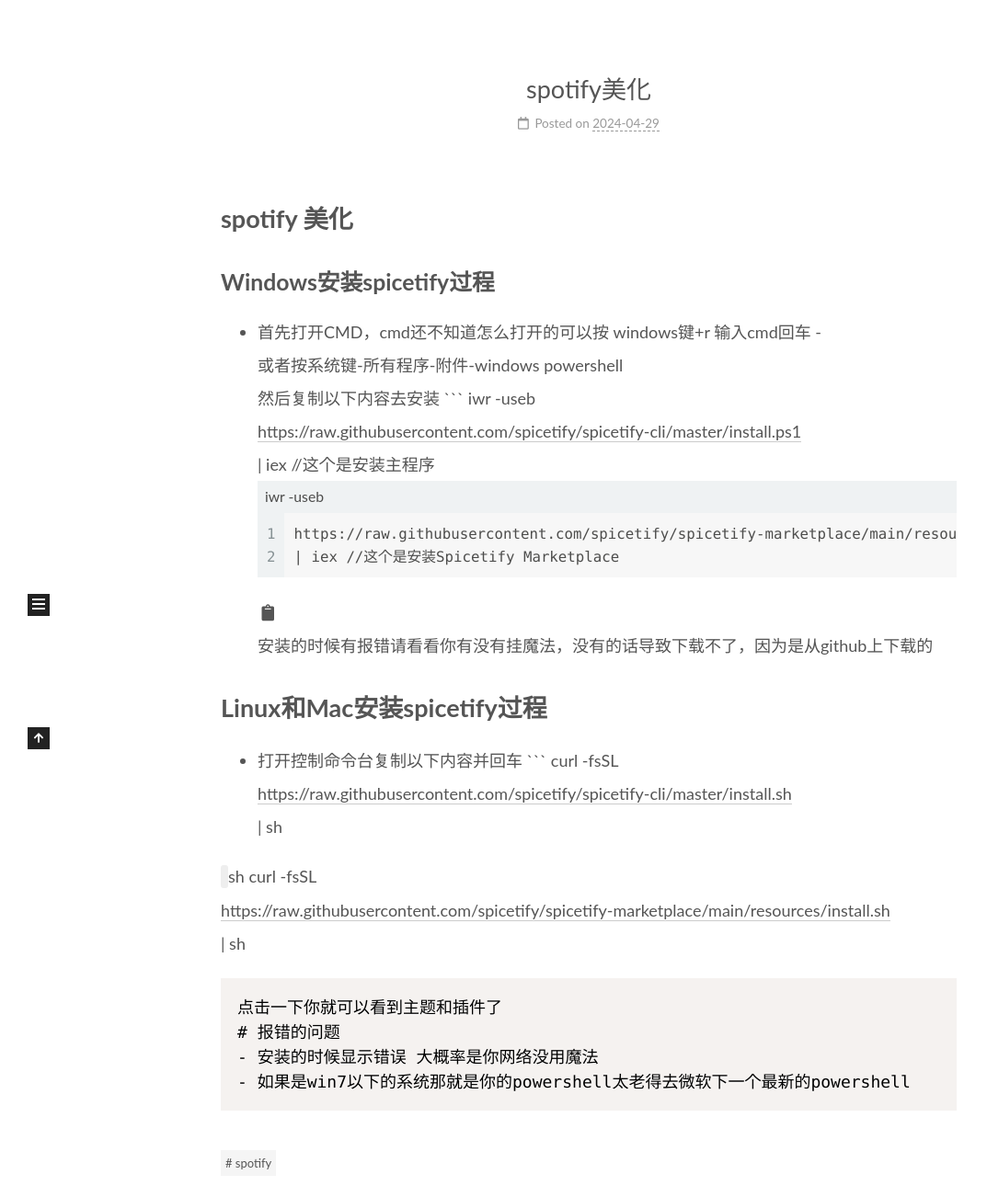
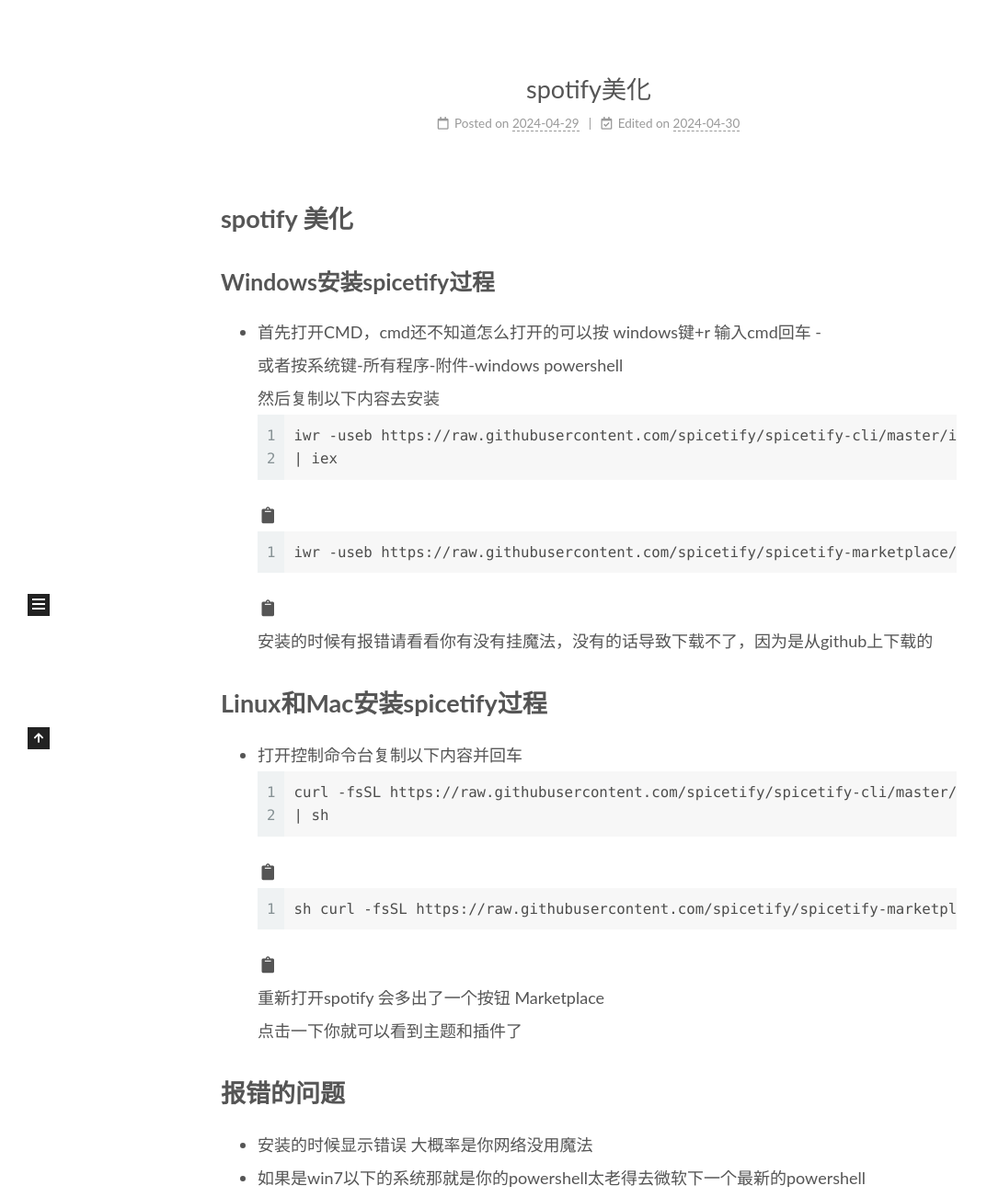
Before and after one commit to Duoqixiaozei/blog-en, a plain HTML site: page 2024/04/29/spotify美化/index.html in a window 1280 px wide. Shown: the part 85-1387 px from the top of the page at 92% size, without its empty margins (0-1073 px from the left). Drawn offline with Linux system fonts and the light colour scheme; files that its build step writes are made by us from their sources; files whose address does not match are found by name.

Commit message:
Site updated: 2024-04-30 14:40:26

```diff
--- a/2024/04/29/spotify美化/index.html
+++ b/2024/04/29/spotify美化/index.html
@@ -20,15 +20,15 @@
     var CONFIG = {"hostname":"duoqixiaozei.github.io","root":"/Pw0n.github.io/","scheme":"Pisces","version":"7.8.0","exturl":false,"sidebar":{"position":"left","display":"post","padding":18,"offset":12,"onmobile":false},"copycode":{"enable":true,"show_result":true,"style":null},"back2top":{"enable":true,"sidebar":false,"scrollpercent":false},"bookmark":{"enable":false,"color":"#222","save":"auto"},"fancybox":false,"mediumzoom":false,"lazyload":false,"pangu":false,"comments":{"style":"tabs","active":null,"storage":true,"lazyload":false,"nav":null},"algolia":{"hits":{"per_page":10},"labels":{"input_placeholder":"Search for Posts","hits_empty":"We didn't find any results for the search: ${query}","hits_stats":"${hits} results found in ${time} ms"}},"localsearch":{"enable":false,"trigger":"auto","top_n_per_article":1,"unescape":false,"preload":false},"motion":{"enable":true,"async":false,"transition":{"post_block":"fadeIn","post_header":"slideDownIn","post_body":"slideDownIn","coll_header":"slideLeftIn","sidebar":"slideUpIn"}},"path":"search.xml"};
   </script>
 
-  <meta name="description" content="spotify 美化Windows安装spicetify过程 首先打开CMD，cmd还不知道怎么打开的可以按 windows键+r 输入cmd回车 -或者按系统键-所有程序-附件-windows powershell然后复制以下内容去安装 &#96;&#96;&#96; iwr -usebhttps:&#x2F;&#x2F;raw.githubusercontent.com&#x2F;spicetify&#x2F;spicetify-c">
+  <meta name="description" content="spotify 美化Windows安装spicetify过程 首先打开CMD，cmd还不知道怎么打开的可以按 windows键+r 输入cmd回车 -或者按系统键-所有程序-附件-windows powershell然后复制以下内容去安装 12iwr -useb https:&#x2F;&#x2F;raw.githubusercontent.com&#x2F;spicetify&#x2F;spicetify-cli&#x2F;master&#x2F;ins">
 <meta property="og:type" content="article">
 <meta property="og:title" content="spotify美化">
 <meta property="og:url" content="https://duoqixiaozei.github.io/Pw0n.github.io/2024/04/29/spotify%E7%BE%8E%E5%8C%96/index.html">
 <meta property="og:site_name" content="PW0N">
-<meta property="og:description" content="spotify 美化Windows安装spicetify过程 首先打开CMD，cmd还不知道怎么打开的可以按 windows键+r 输入cmd回车 -或者按系统键-所有程序-附件-windows powershell然后复制以下内容去安装 &#96;&#96;&#96; iwr -usebhttps:&#x2F;&#x2F;raw.githubusercontent.com&#x2F;spicetify&#x2F;spicetify-c">
+<meta property="og:description" content="spotify 美化Windows安装spicetify过程 首先打开CMD，cmd还不知道怎么打开的可以按 windows键+r 输入cmd回车 -或者按系统键-所有程序-附件-windows powershell然后复制以下内容去安装 12iwr -useb https:&#x2F;&#x2F;raw.githubusercontent.com&#x2F;spicetify&#x2F;spicetify-cli&#x2F;master&#x2F;ins">
 <meta property="og:locale" content="en_US">
 <meta property="article:published_time" content="2024-04-29T07:16:46.000Z">
-<meta property="article:modified_time" content="2024-04-29T07:44:49.433Z">
+<meta property="article:modified_time" content="2024-04-30T06:37:06.408Z">
 <meta property="article:author" content="PW0N">
 <meta property="article:tag" content="spotify">
 <meta name="twitter:card" content="summary">
@@ -174,9 +174,15 @@
               </span>
               <span class="post-meta-item-text">Posted on</span>
 
-
-              <time title="Created: 2024-04-29 15:16:46 / Modified: 15:44:49" itemprop="dateCreated datePublished" datetime="2024-04-29T15:16:46+08:00">2024-04-29</time>
+              <time title="Created: 2024-04-29 15:16:46" itemprop="dateCreated datePublished" datetime="2024-04-29T15:16:46+08:00">2024-04-29</time>
             </span>
+              <span class="post-meta-item">
+                <span class="post-meta-item-icon">
+                  <i class="far fa-calendar-check"></i>
+                </span>
+                <span class="post-meta-item-text">Edited on</span>
+                <time title="Modified: 2024-04-30 14:37:06" itemprop="dateModified" datetime="2024-04-30T14:37:06+08:00">2024-04-30</time>
+              </span>
 
 
 
@@ -190,18 +196,19 @@
 
 
         <h1 id="spotify-美化"><a href="#spotify-美化" class="headerlink" title="spotify 美化"></a>spotify 美化</h1><h2 id="Windows安装spicetify过程"><a href="#Windows安装spicetify过程" class="headerlink" title="Windows安装spicetify过程"></a>Windows安装spicetify过程</h2><ul>
-<li>首先打开CMD，cmd还不知道怎么打开的可以按 windows键+r 输入cmd回车 -<br>或者按系统键-所有程序-附件-windows powershell<br>然后复制以下内容去安装 &#96;&#96;&#96; iwr -useb<br><a target="_blank" rel="noopener" href="https://raw.githubusercontent.com/spicetify/spicetify-cli/master/install.ps1">https://raw.githubusercontent.com/spicetify/spicetify-cli/master/install.ps1</a><br>| iex &#x2F;&#x2F;这个是安装主程序<figure class="highlight plaintext"><figcaption><span>iwr -useb</span></figcaption><table><tr><td class="gutter"><pre><span class="line">1</span><br><span class="line">2</span><br></pre></td><td class="code"><pre><span class="line">https://raw.githubusercontent.com/spicetify/spicetify-marketplace/main/resources/install.ps1 </span><br><span class="line">| iex //这个是安装Spicetify Marketplace</span><br></pre></td></tr></table></figure>
+<li>首先打开CMD，cmd还不知道怎么打开的可以按 windows键+r 输入cmd回车 -<br>或者按系统键-所有程序-附件-windows powershell<br>然后复制以下内容去安装 <figure class="highlight plaintext"><table><tr><td class="gutter"><pre><span class="line">1</span><br><span class="line">2</span><br></pre></td><td class="code"><pre><span class="line">iwr -useb https://raw.githubusercontent.com/spicetify/spicetify-cli/master/install.ps1 </span><br><span class="line">| iex </span><br></pre></td></tr></table></figure>
+<figure class="highlight plaintext"><table><tr><td class="gutter"><pre><span class="line">1</span><br></pre></td><td class="code"><pre><span class="line">iwr -useb https://raw.githubusercontent.com/spicetify/spicetify-marketplace/main/resources/install.ps1 | iex </span><br></pre></td></tr></table></figure>
 安装的时候有报错请看看你有没有挂魔法，没有的话导致下载不了，因为是从github上下载的</li>
 </ul>
 <h1 id="Linux和Mac安装spicetify过程"><a href="#Linux和Mac安装spicetify过程" class="headerlink" title="Linux和Mac安装spicetify过程"></a>Linux和Mac安装spicetify过程</h1><ul>
-<li>打开控制命令台复制以下内容并回车 &#96;&#96;&#96; curl -fsSL<br><a target="_blank" rel="noopener" href="https://raw.githubusercontent.com/spicetify/spicetify-cli/master/install.sh">https://raw.githubusercontent.com/spicetify/spicetify-cli/master/install.sh</a><br>| sh</li>
+<li>打开控制命令台复制以下内容并回车 <figure class="highlight plaintext"><table><tr><td class="gutter"><pre><span class="line">1</span><br><span class="line">2</span><br></pre></td><td class="code"><pre><span class="line">curl -fsSL https://raw.githubusercontent.com/spicetify/spicetify-cli/master/install.sh </span><br><span class="line">| sh</span><br></pre></td></tr></table></figure>
+<figure class="highlight plaintext"><table><tr><td class="gutter"><pre><span class="line">1</span><br></pre></td><td class="code"><pre><span class="line">sh curl -fsSL https://raw.githubusercontent.com/spicetify/spicetify-marketplace/main/resources/install.sh| sh</span><br></pre></td></tr></table></figure>
+重新打开spotify 会多出了一个按钮 Marketplace<br>点击一下你就可以看到主题和插件了</li>
 </ul>
-<p><code> </code>sh curl -fsSL<br><a target="_blank" rel="noopener" href="https://raw.githubusercontent.com/spicetify/spicetify-marketplace/main/resources/install.sh">https://raw.githubusercontent.com/spicetify/spicetify-marketplace/main/resources/install.sh</a><br>| sh</p>
-<pre class=" language-重新打开spotify"><code class="language-重新打开spotify">点击一下你就可以看到主题和插件了
-# 报错的问题
-- 安装的时候显示错误 大概率是你网络没用魔法
-- 如果是win7以下的系统那就是你的powershell太老得去微软下一个最新的powershell
-</code></pre>
+<h1 id="报错的问题"><a href="#报错的问题" class="headerlink" title="报错的问题"></a>报错的问题</h1><ul>
+<li>安装的时候显示错误 大概率是你网络没用魔法</li>
+<li>如果是win7以下的系统那就是你的powershell太老得去微软下一个最新的powershell</li>
+</ul>
 
     </div>
 
@@ -275,7 +282,7 @@
 
       <!--noindex-->
       <div class="post-toc-wrap sidebar-panel">
-          <div class="post-toc motion-element"><ol class="nav"><li class="nav-item nav-level-1"><a class="nav-link" href="#spotify-%E7%BE%8E%E5%8C%96"><span class="nav-number">1.</span> <span class="nav-text">spotify 美化</span></a><ol class="nav-child"><li class="nav-item nav-level-2"><a class="nav-link" href="#Windows%E5%AE%89%E8%A3%85spicetify%E8%BF%87%E7%A8%8B"><span class="nav-number">1.1.</span> <span class="nav-text">Windows安装spicetify过程</span></a></li></ol></li><li class="nav-item nav-level-1"><a class="nav-link" href="#Linux%E5%92%8CMac%E5%AE%89%E8%A3%85spicetify%E8%BF%87%E7%A8%8B"><span class="nav-number">2.</span> <span class="nav-text">Linux和Mac安装spicetify过程</span></a></li></ol></div>
+          <div class="post-toc motion-element"><ol class="nav"><li class="nav-item nav-level-1"><a class="nav-link" href="#spotify-%E7%BE%8E%E5%8C%96"><span class="nav-number">1.</span> <span class="nav-text">spotify 美化</span></a><ol class="nav-child"><li class="nav-item nav-level-2"><a class="nav-link" href="#Windows%E5%AE%89%E8%A3%85spicetify%E8%BF%87%E7%A8%8B"><span class="nav-number">1.1.</span> <span class="nav-text">Windows安装spicetify过程</span></a></li></ol></li><li class="nav-item nav-level-1"><a class="nav-link" href="#Linux%E5%92%8CMac%E5%AE%89%E8%A3%85spicetify%E8%BF%87%E7%A8%8B"><span class="nav-number">2.</span> <span class="nav-text">Linux和Mac安装spicetify过程</span></a></li><li class="nav-item nav-level-1"><a class="nav-link" href="#%E6%8A%A5%E9%94%99%E7%9A%84%E9%97%AE%E9%A2%98"><span class="nav-number">3.</span> <span class="nav-text">报错的问题</span></a></li></ol></div>
       </div>
       <!--/noindex-->
 
```
Also changed, not shown: index.html (+17 -10 lines), search.xml (+1 -1 lines).
